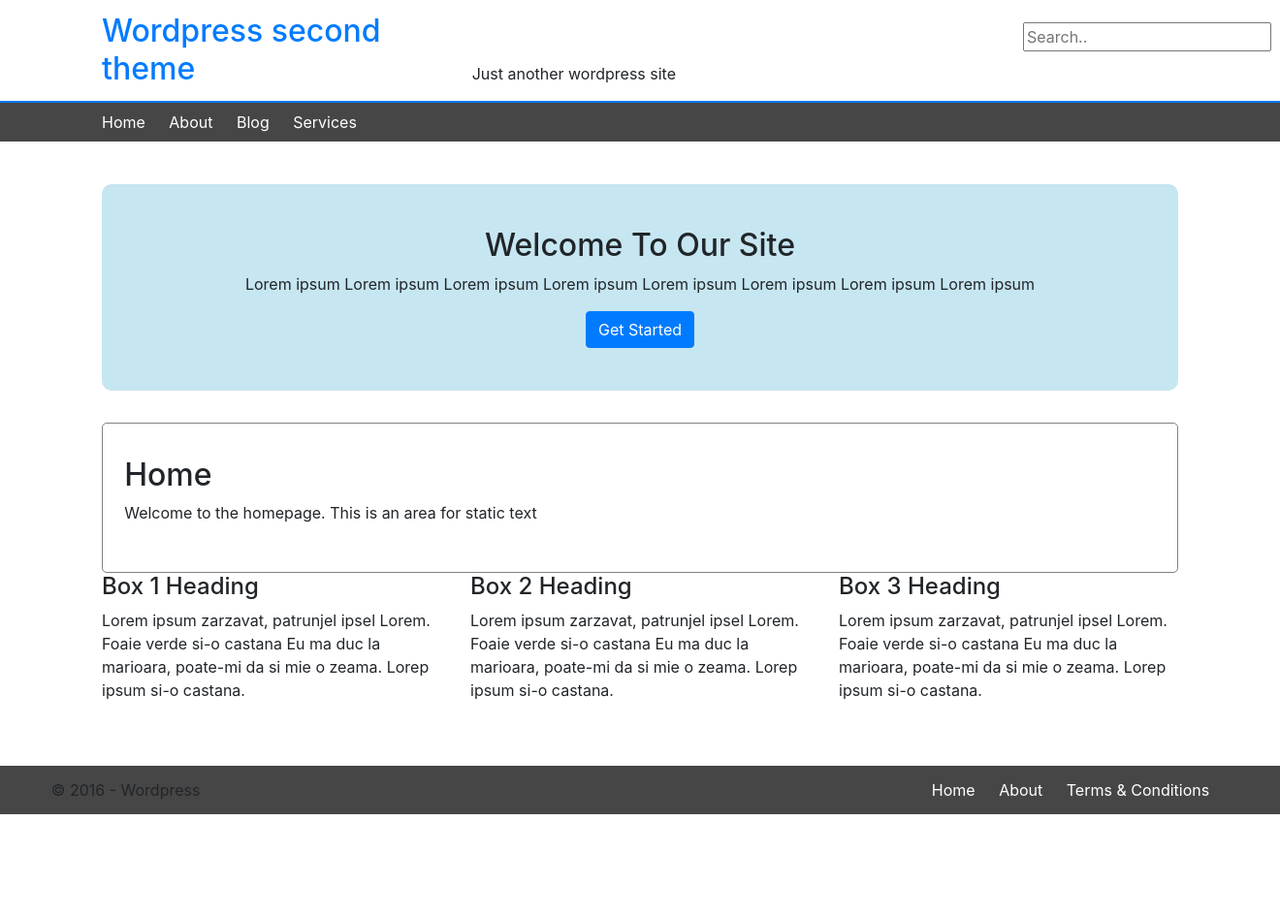
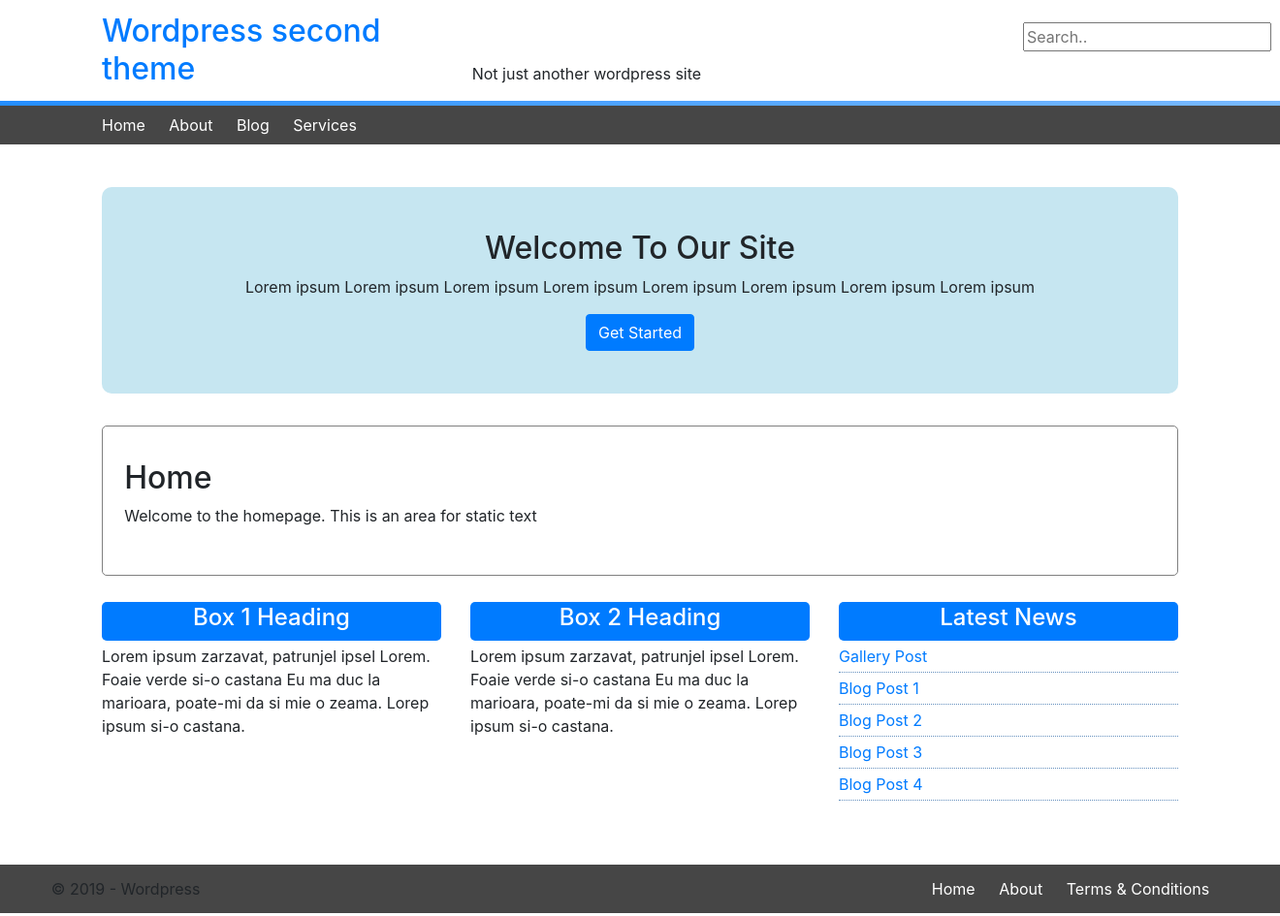
Before and after one commit to ClaudiuBu/Wordpress-Second-Theme, a PHP site: page / in a window 1320 px wide. Shown: the whole page at 97% size. Before the commit the page ends 840 px from the top, so only its background shows below. Run offline with PHP 8.4, Linux system fonts and the light colour scheme; some libraries are stand-ins or nearby versions.

Commit message:
Finished index.html, added animation above navbar.

```diff
--- a/css/style.css
+++ b/css/style.css
@@ -49,10 +49,36 @@ footer{
 .top-search input{
     margin-top:6%;
 }
+/* Animated bar */
+.div-animated-bar{
+    background: linear-gradient(270deg, #007bff, #ffffff, #007bff);
+background-size: 600% 600%;
+
+-webkit-animation: AnimationName 8s ease infinite;
+-moz-animation: AnimationName 8s ease infinite;
+animation: AnimationName 8s ease infinite;
+height:5px;
+}
+
+
+@-webkit-keyframes AnimationName {
+    0%{background-position:0% 47%}
+    50%{background-position:100% 54%}
+    100%{background-position:0% 47%}
+}
+@-moz-keyframes AnimationName {
+    0%{background-position:0% 47%}
+    50%{background-position:100% 54%}
+    100%{background-position:0% 47%}
+}
+@keyframes AnimationName {
+    0%{background-position:0% 47%}
+    50%{background-position:100% 54%}
+    100%{background-position:0% 47%}
+}
 
 /* NAVIGATION BAR*/
 .navbar{
-    border-top:2px solid #007bff;
     background-color:#464646;
 }
 nav ul{
@@ -82,6 +108,8 @@ nav a:hover{
 button.btn.btn-primary a:hover{
     text-decoration:none;
 }
+
+/* Static home box */
 .box-home{
     border-radius:5px;
     margin-top:3%;
@@ -89,6 +117,38 @@ button.btn.btn-primary a:hover{
     padding:3% 2%;
 }
 
+    /* 3 Boxes container */
+.box-container{
+    margin-top:2%;
+}
+.box-title {
+    padding:0.5% 0%;
+    text-align:center;
+    background-color:#007bff;
+    border-radius:5px;
+    color:#fff;
+}
+.box-body{
+    padding:1% 0%;
+}
+
+.latest-updates-box{
+
+}
+.latest-updates-box ul{
+    padding-left:0;
+    text-decoration: none;
+
+}
+
+.latest-updates-box li{
+        list-style: none;
+        line-height: 2rem;
+        border-bottom:1px dotted #6590be;
+}
+.latest-updates-box a{
+    text-decoration:none;
+}
 
 
     /* FOOTER*/
--- a/index.html
+++ b/index.html
@@ -43,7 +43,7 @@
                             <h1>Wordpress second theme</h1>
                         </div>
                         <div class="top-site-description">
-                            <p>Just another wordpress site</p>
+                            <p>Not just another wordpress site</p>
                         </div>
                     </div>
 
@@ -56,21 +56,23 @@
                 </div>
             </div>
         </div>
+        <div class="div-animated-bar">
+        </div>
         <div class="navbar">
             <div class="container">
                 <nav>
                     <ul>
                         <li>
-                            <a href="#">Home</a>
+                            <a href="index.html">Home</a>
                         </li>
                         <li>
-                            <a href="#">About</a>
+                            <a href="about.html">About</a>
                         </li>
                         <li>
-                            <a href="">Blog</a>
+                            <a href="blog.html">Blog</a>
                         </li>
                         <li>
-                            <a href="">Services</a>
+                            <a href="services.html">Services</a>
                         </li>
                     </ul>
                 </nav>
@@ -126,15 +128,26 @@
                     </div>
                     <div class="col-4">
                         <div class="box-title">
-                            <h4>Box 3 Heading</h4>
+                            <h4>Latest News</h4>
                         </div>
-                        <div class="box-body">
-                            <p>
-                                Lorem ipsum zarzavat, patrunjel
-                                ipsel Lorem. Foaie verde si-o castana
-                                Eu ma duc la marioara, poate-mi da si mie o
-                                zeama. Lorep ipsum si-o castana.
-                            </p>
+                        <div class="latest-updates-box">
+                            <ul>
+                                <li>
+                                    <a href="">Gallery Post</a>
+                                </li>
+                                <li>
+                                    <a href="">Blog Post 1</a>
+                                </li>
+                                <li>
+                                    <a href="">Blog Post 2</a>
+                                </li>
+                                <li>
+                                    <a href="">Blog Post 3</a>
+                                </li>
+                                <li>
+                                    <a href="">Blog Post 4</a>
+                                </li>
+                            </ul>
                         </div>
                     </div>
                 </div>
@@ -144,7 +157,7 @@
     <footer>
         <div id="footer">
             <div class="footer-copyright">
-                    <p>&copy; 2016 - Wordpress</p>
+                <p>&copy; 2019 - Wordpress</p>
             </div>
             <div class="footer-navbar">
                 <nav>
```
Also changed, not shown: about.html (+81 -0 lines), blog.html (+81 -0 lines), services.html (+81 -0 lines). Lines whose indentation alone changed are shown as unchanged.
